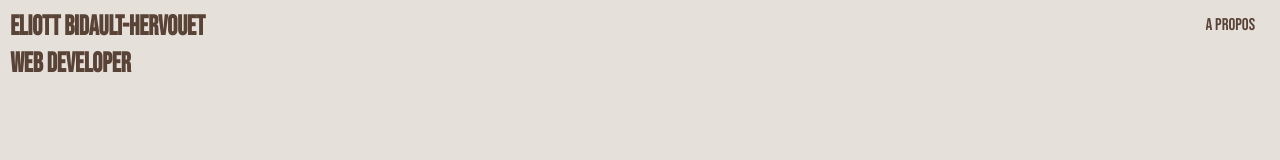
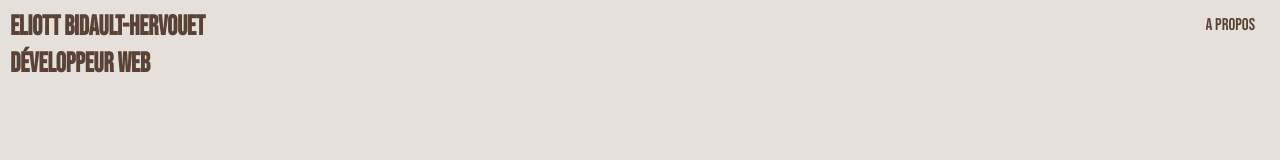
Before and after one commit to eli-ott/eliottbidault, a Svelte app: page / in a window 1280 px wide. Shown: the top 160 px of the page. Built offline with nearby package versions, Linux system fonts and the light colour scheme.

Commit message:
translate job to french

```diff
--- a/src/assets/components/Header.svelte
+++ b/src/assets/components/Header.svelte
@@ -51,7 +51,7 @@
   >
     <h1>
       Eliott Bidault-Hervouet <br />
-      Web Developer
+      Développeur web
     </h1>
     <!-- <h2>2023 portfolio</h2> -->
     <button data-content={btnContent} on:click={changePage}>{btnContent}</button
```
